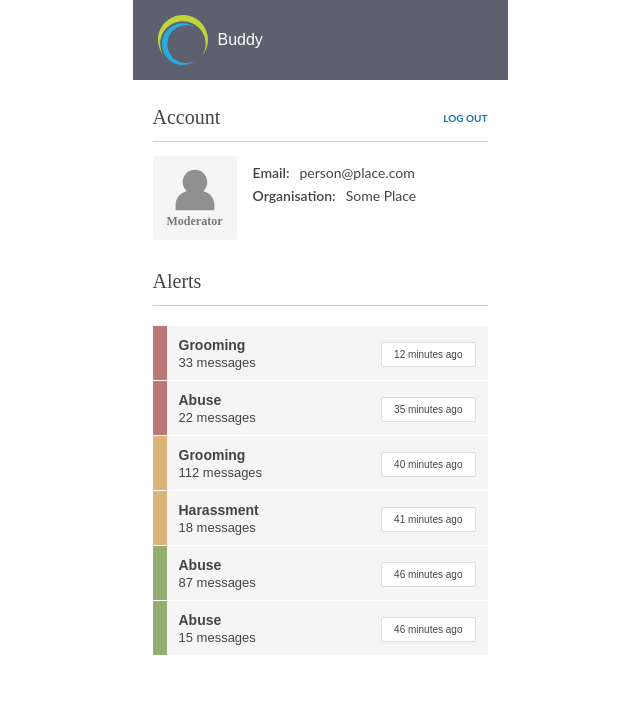
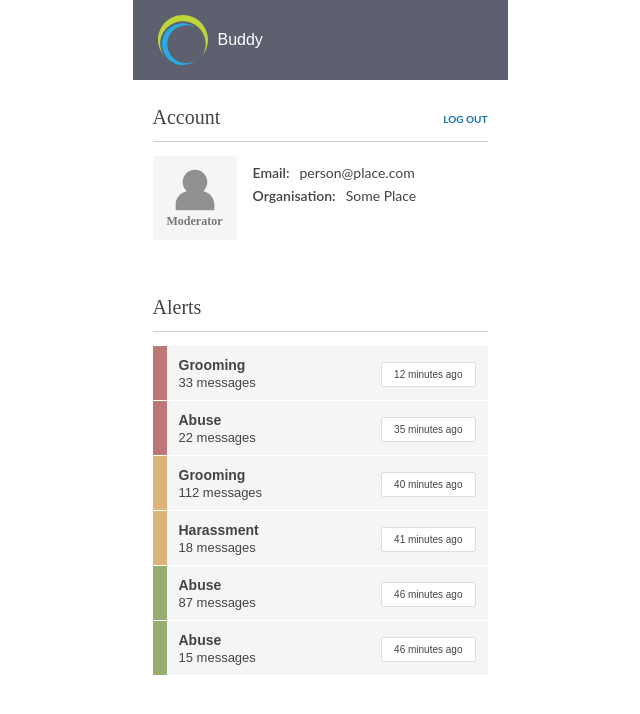
Before and after one commit to JakeElder/buddy, a React (Create React App) app: page / in a window 1280 px wide. Shown: the top 714 px of the page, without its empty margins (320-960 px from the left). Built offline with nearby package versions, Linux system fonts and the light colour scheme.

Commit message:
Refactor headers in to component. Tidy CSS

```diff
--- a/src/App.css
+++ b/src/App.css
@@ -36,7 +36,7 @@
 
 /* User Info */
 
-.UserInfo-heading {
+.SectionHeader {
   margin: 26px 0 14px 0;
   border-bottom: 1px solid #CCCCCC;
   display: flex;
@@ -45,12 +45,12 @@
   padding-bottom: 12px;
 }
 
-.UserInfo-title {
+.SectionHeader-heading {
   font-family: Montserrat;
   font-size: 20px;
 }
 
-.UserInfo-logout {
+.Link {
   color: #1673B1;
   font-family: Lato;
   font-size: 10px;
@@ -118,20 +118,6 @@
 
 /* Alerts */
 
-.Alert-heading {
-  border-bottom: 1px solid #CCCCCC;
-  display: flex;
-  justify-content: space-between;
-  align-items: center;
-  padding-bottom: 12px;
-  margin-bottom: 20px;
-}
-
-.Alert-title {
-  font-family: Montserrat;
-  font-size: 20px;
-}
-
 .Alerts {
   list-style: none;
   margin: 0;
--- a/src/components/Alerts.js
+++ b/src/components/Alerts.js
@@ -1,4 +1,5 @@
 import React from 'react';
+import SectionHeader from './SectionHeader'
 
 const Badge = ({ children }) =>
   <span className="Badge">{children}</span>
@@ -27,11 +28,7 @@ const Alert = ({
 
 const Alerts = ({ alerts }) => (
   <div>
-    <header className="Alert-heading">
-      <div className="Alert-title">
-        Alerts
-      </div>
-    </header>
+    <SectionHeader>Alerts</SectionHeader>
     <ul className="Alerts">
       {alerts.map(alert =>
         <Alert key={`${alert.theme}-${alert.messageCount}`} {...alert} />
--- /dev/null
+++ b/src/components/Link.js
@@ -0,0 +1,7 @@
+import React from 'react'
+
+const Link = ({ children, ...rest }) => (
+  <a className="Link" {...rest}>{children}</a>
+)
+
+export default Link
--- /dev/null
+++ b/src/components/SectionHeader.js
@@ -0,0 +1,16 @@
+import React from 'react';
+
+const SectionHeader = ({ children, supplement }) => (
+  <header className="SectionHeader">
+    <div className="SectionHeader-heading">
+      {children}
+    </div>
+    {supplement &&
+      <div className="SectionHeader-supplement">
+        {supplement}
+      </div>
+    }
+  </header>
+)
+
+export default SectionHeader
--- a/src/components/UserInfo.js
+++ b/src/components/UserInfo.js
@@ -1,17 +1,14 @@
 import React from 'react';
 import DetailsList from './DetailsList'
+import SectionHeader from './SectionHeader'
+import Link from './Link'
 import icon from '../images/icon.svg'
 
 const UserInfo = () => (
   <div>
-    <header className="UserInfo-heading">
-      <div className="UserInfo-title">
-        Account
-      </div>
-      <div className="UserInfo-logout">
-        Log Out
-      </div>
-    </header>
+    <SectionHeader supplement={<Link>Log out</Link>}>
+      Account
+    </SectionHeader>
     <div className="UserInfo-body">
       <div className="UserInfo-avatar-and-details">
         <div className="UserInfo-avatar">
```
